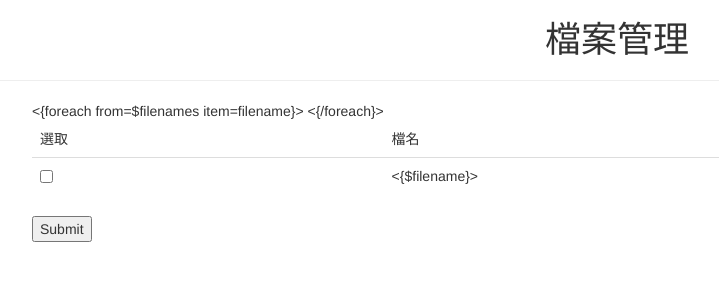
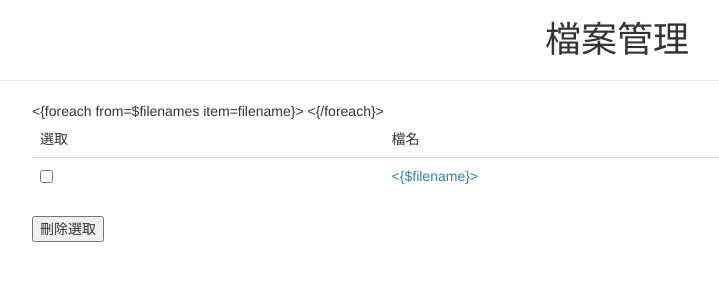
Before and after one commit to swt02026/XOOPS_scratch_demo_HTML5, a PHP site: page /templates/scratch_demo_modify_list.html in a window 1280 px wide. Shown: the top 300 px of the page, without its empty margins (23-742 px from the left). Run offline with PHP 8.4, Linux system fonts and the light colour scheme.

Commit message:
change file manage

```diff
--- a/templates/scratch_demo_modify_list.html
+++ b/templates/scratch_demo_modify_list.html
@@ -29,13 +29,15 @@
                                         <input type="checkbox" name="which_del[]" value="<{$filename}>"/>
                                     </td>
                                     <td>
-                                        <{$filename}>
+                                        <a href="get_sb2.php?filename=<{$filename}>">
+                                            <{$filename}>
+                                        </a>
                                     </td>
                                 </tr>
                             <{/foreach}>
                         </tbody>
                     </table>
-                    <input type="submit">
+                    <input type="submit" value="刪除選取">
                 </form>
             </div>
         </div>
```
Also changed, not shown: admin/about.php (line endings or trailing spaces).
